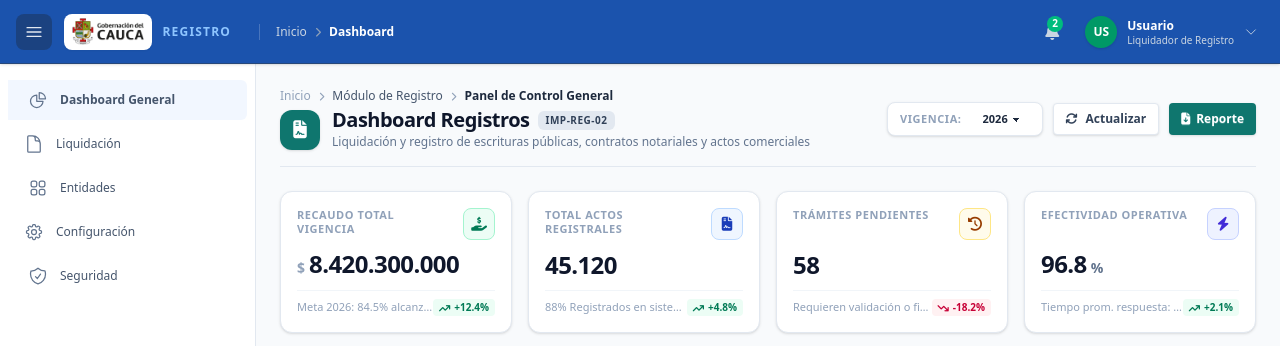
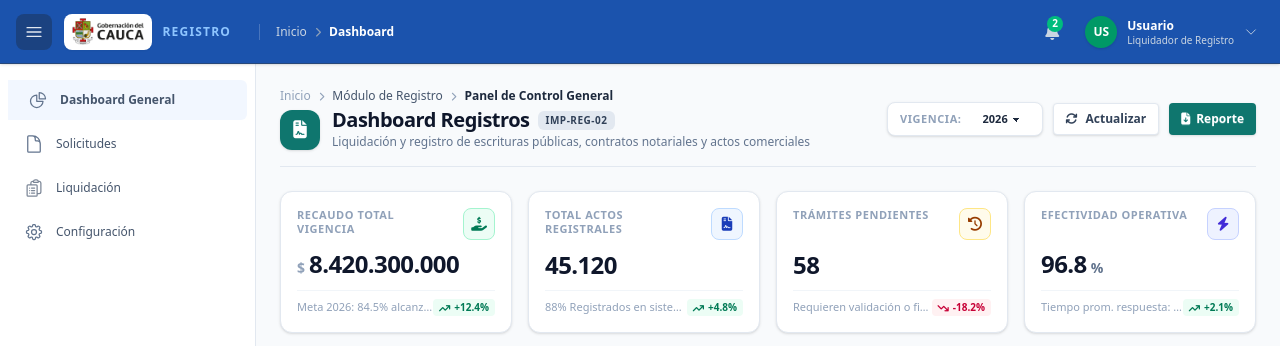
Before and after one commit to GOBERNACIONES2025/GobernacionCauca-Liquidadores-Fronted, an Angular app in the folder GobernacionCaucaIU/: page /registros/dashboard in a window 1280 px wide. Shown: the top 346 px of the page. Built offline with nearby package versions, Linux system fonts and the light colour scheme.

Commit message:
correcciones del merge con registro

```diff
--- a/GobernacionCaucaIU/src/app/features/registros/presentation/layout/registros-layout/registros-sidebar/registros-sidebar.html
+++ b/GobernacionCaucaIU/src/app/features/registros/presentation/layout/registros-layout/registros-sidebar/registros-sidebar.html
@@ -18,25 +18,27 @@
       </li>
       <li>
         <a
-          routerLink="/registros/liquidacion"
+          routerLink="/registros/solicitudes"
           routerLinkActive="bg-blue-50/80 text-blue-900 font-semibold border-l-4 border-emerald-600"
           class="flex items-center space-x-3 px-4 py-2.5 text-xs transition text-slate-600 hover:bg-slate-50 hover:text-slate-900 group border-l-4 border-transparent rounded-r-md"
-          [title]="isCollapsed() ? 'Liquidación' : ''"
+          [title]="isCollapsed() ? 'Solicitudes' : ''"
         >
           <svg xmlns="http://www.w3.org/2000/svg" fill="none" viewBox="0 0 24 24" stroke-width="1.5" stroke="currentColor" class="w-5 h-5 text-slate-500 group-hover:text-blue-900 shrink-0"><path stroke-linecap="round" stroke-linejoin="round" d="M19.5 14.25v-2.625a3.375 3.375 0 0 0-3.375-3.375h-1.5A1.125 1.125 0 0 1 13.5 7.125v-1.5a3.375 3.375 0 0 0-3.375-3.375H8.25m2.25 0H5.625c-.621 0-1.125.504-1.125 1.125v17.25c0 .621.504 1.125 1.125 1.125h12.75c.621 0 1.125-.504 1.125-1.125V11.25a9 9 0 0 0-9-9Z" /></svg>
           @if (!isCollapsed()) {
-            <span class="truncate">Liquidación</span>
+            <span class="truncate">Solicitudes</span>
           }
         </a>
       </li>
       <li>
         <a
-          class="flex items-center space-x-3 px-4 py-2.5 text-xs transition text-slate-600 hover:bg-slate-50 hover:text-slate-900 group border-l-4 border-transparent cursor-pointer rounded-r-md"
-          [title]="isCollapsed() ? 'Entidades' : ''"
+          routerLink="/registros/liquidaciones"
+          routerLinkActive="bg-blue-50/80 text-blue-900 font-semibold border-l-4 border-emerald-600"
+          class="flex items-center space-x-3 px-4 py-2.5 text-xs transition text-slate-600 hover:bg-slate-50 hover:text-slate-900 group border-l-4 border-transparent rounded-r-md"
+          [title]="isCollapsed() ? 'Liquidación' : ''"
         >
-          <svg xmlns="http://www.w3.org/2000/svg" fill="none" viewBox="0 0 24 24" stroke-width="1.5" stroke="currentColor" class="w-5 h-5 text-slate-500 group-hover:text-blue-900 shrink-0"><path stroke-linecap="round" stroke-linejoin="round" d="M3.75 6A2.25 2.25 0 0 1 6 3.75h2.25A2.25 2.25 0 0 1 10.5 6v2.25a2.25 2.25 0 0 1-2.25 2.25H6a2.25 2.25 0 0 1-2.25-2.25V6ZM3.75 15.75A2.25 2.25 0 0 1 6 13.5h2.25a2.25 2.25 0 0 1 2.25 2.25V18a2.25 2.25 0 0 1-2.25 2.25H6A2.25 2.25 0 0 1 3.75 18v-2.25ZM13.5 6a2.25 2.25 0 0 1 2.25-2.25H18A2.25 2.25 0 0 1 20.25 6v2.25A2.25 2.25 0 0 1 18 10.5h-2.25a2.25 2.25 0 0 1-2.25-2.25V6ZM13.5 15.75a2.25 2.25 0 0 1 2.25-2.25H18a2.25 2.25 0 0 1 2.25 2.25V18A2.25 2.25 0 0 1 18 20.25h-2.25A2.25 2.25 0 0 1 13.5 18v-2.25Z" /></svg>
+        <svg xmlns="http://www.w3.org/2000/svg" fill="none" viewBox="0 0 24 24" stroke-width="1.5" stroke="currentColor" class="w-5 h-5 opacity-70"><path stroke-linecap="round" stroke-linejoin="round" d="M9 12h3.75M9 15h3.75M9 18h3.75m3 .75H18a2.25 2.25 0 0 0 2.25-2.25V6.108c0-1.135-.845-2.098-1.976-2.192a48.424 48.424 0 0 0-1.123-.08m-5.801 0c-.065.21-.1.433-.1.664 0 .414.336.75.75.75h4.5a.75.75 0 0 0 .75-.75 2.25 2.25 0 0 0-.1-.664m-5.8 0A2.251 2.251 0 0 1 13.5 2.25H15c1.012 0 1.867.668 2.15 1.586m-5.8 0c-.376.023-.75.05-1.124.08C9.095 4.01 8.25 4.973 8.25 6.108V8.25m0 0H4.875c-.621 0-1.125.504-1.125 1.125v11.25c0 .621.504 1.125 1.125 1.125h9.75c.621 0 1.125-.504 1.125-1.125V9.375c0-.621-.504-1.125-1.125-1.125H8.25ZM6.75 12h.008v.008H6.75V12Zm0 3h.008v.008H6.75V15Zm0 3h.008v.008H6.75V18Z" /></svg>
           @if (!isCollapsed()) {
-            <span class="truncate">Entidades</span>
+            <span class="truncate">Liquidación</span>
           }
         </a>
       </li>
@@ -50,17 +52,6 @@
           <svg xmlns="http://www.w3.org/2000/svg" fill="none" viewBox="0 0 24 24" stroke-width="1.5" stroke="currentColor" class="w-5 h-5 text-slate-500 group-hover:text-blue-900 shrink-0"><path stroke-linecap="round" stroke-linejoin="round" d="M10.343 3.94c.09-.542.56-.94 1.11-.94h1.093c.55 0 1.02.398 1.11.94l.149.894c.07.424.384.764.78.93.398.164.855.142 1.205-.108l.737-.527a1.125 1.125 0 0 1 1.45.12l.773.774c.39.389.44 1.002.12 1.45l-.527.737c-.25.35-.272.806-.107 1.204.165.397.505.71.93.78l.893.15c.543.09.94.559.94 1.109v1.094c0 .55-.397 1.02-.94 1.11l-.894.149c-.424.07-.764.383-.929.78-.165.398-.143.854.107 1.204l.527.738c.32.447.269 1.06-.12 1.45l-.774.773a1.125 1.125 0 0 1-1.449.12l-.738-.527c-.35-.25-.806-.272-1.203-.107-.398.165-.71.505-.781.929l-.149.894c-.09.542-.56.94-1.11.94h-1.094c-.55 0-1.019-.398-1.11-.94l-.148-.894c-.071-.424-.384-.764-.781-.93-.398-.164-.854-.142-1.204.108l-.738.527c-.447.32-1.06.269-1.45-.12l-.773-.774a1.125 1.125 0 0 1-.12-1.45l.527-.737c.25-.35.272-.806.108-1.204-.165-.397-.506-.71-.93-.78l-.894-.15c-.542-.09-.94-.56-.94-1.109v-1.094c0-.55.398-1.02.94-1.11l.894-.149c.424-.07.765-.383.93-.78.165-.398.143-.854-.108-1.204l-.526-.738a1.125 1.125 0 0 1 .12-1.45l.773-.773a1.125 1.125 0 0 1 1.45-.12l.737.527c.35.25.807.272 1.204.107.397-.165.71-.505.78-.929l.15-.894Z" /><path stroke-linecap="round" stroke-linejoin="round" d="M15 12a3 3 0 1 1-6 0 3 3 0 0 1 6 0Z" /></svg>
           @if (!isCollapsed()) {
             <span class="truncate">Configuración</span>
-          }
-        </a>
-      </li>
-      <li>
-        <a
-          class="flex items-center space-x-3 px-4 py-2.5 text-xs transition text-slate-600 hover:bg-slate-50 hover:text-slate-900 group border-l-4 border-transparent cursor-pointer rounded-r-md"
-          [title]="isCollapsed() ? 'Seguridad' : ''"
-        >
-          <svg xmlns="http://www.w3.org/2000/svg" fill="none" viewBox="0 0 24 24" stroke-width="1.5" stroke="currentColor" class="w-5 h-5 text-slate-500 group-hover:text-blue-900 shrink-0"><path stroke-linecap="round" stroke-linejoin="round" d="M9 12.75 11.25 15 15 9.75m-3-7.036A11.959 11.959 0 0 1 3.598 6 11.99 11.99 0 0 0 3 9.749c0 5.592 3.824 10.29 9 11.623 5.176-1.332 9-6.03 9-11.622 0-1.31-.21-2.571-.598-3.751h-.152c-3.196 0-6.1-1.248-8.25-3.285Z" /></svg>
-          @if (!isCollapsed()) {
-            <span class="truncate">Seguridad</span>
           }
         </a>
       </li>
--- a/GobernacionCaucaIU/src/app/features/registros/registros.routes.ts
+++ b/GobernacionCaucaIU/src/app/features/registros/registros.routes.ts
@@ -38,7 +38,6 @@ export const registrosRoutes: Routes = [
     children: [
       {
         path: '',
-        redirectTo: 'solicitudes',
         redirectTo: 'dashboard',
         pathMatch: 'full'
       },
```
